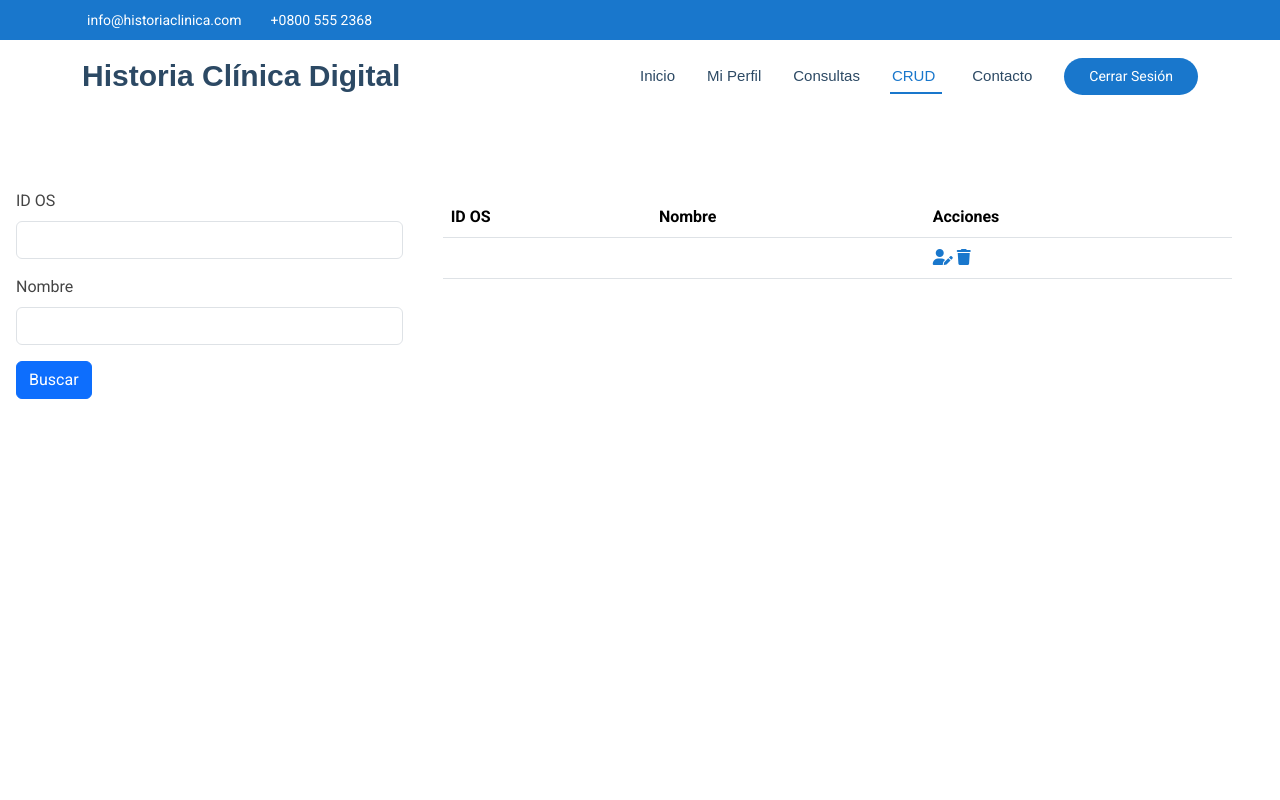
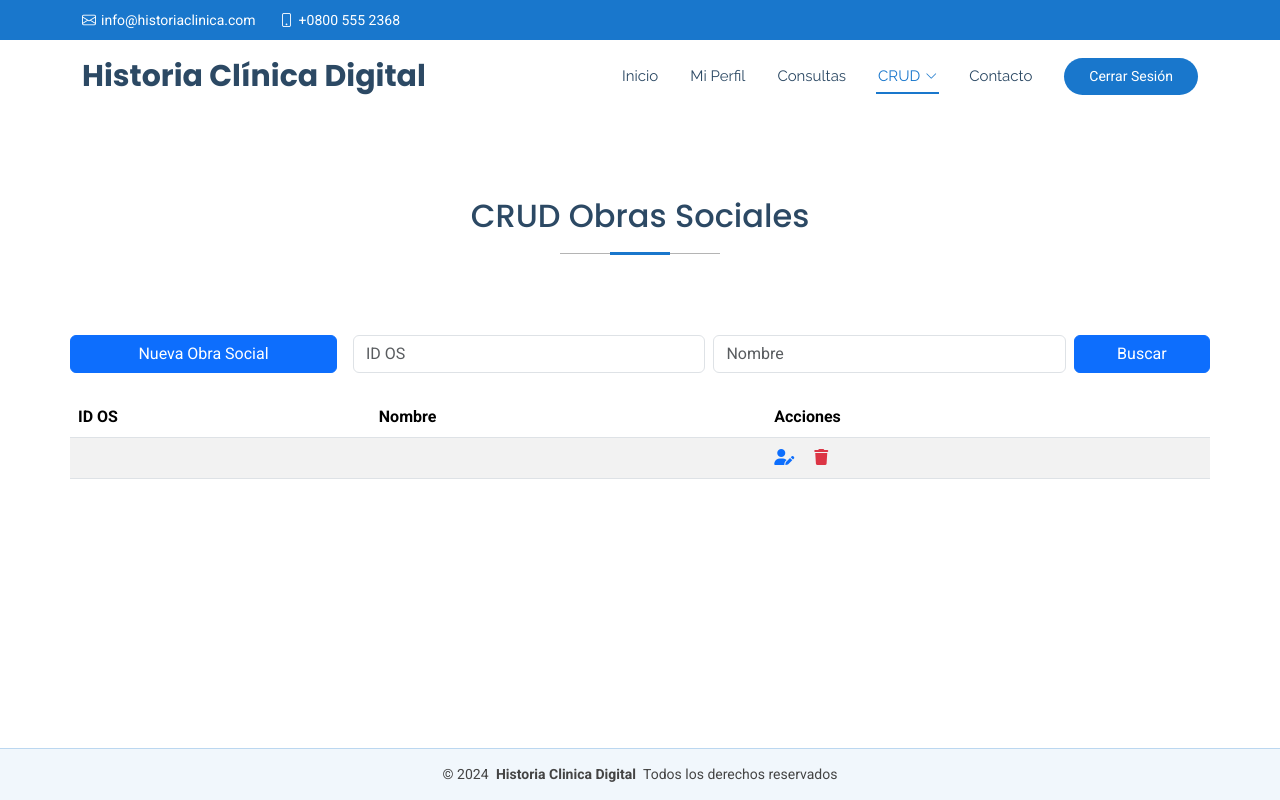
Before and after one commit to lautarog773/proyecto-historia-clinica, a PHP site: page /crud_obras_sociales.php in a window 1280 px wide. Run offline with PHP 8.4, Linux system fonts and the light colour scheme; tables that the repository leaves empty or names only in its code hold one stand-in row (values such as "Sample post"); data that the repository does not hold is empty.

Commit message:
CRUD Obras Sociales - Terminado
Funcionalidad de Agregar Obras Sociales + Formato

```diff
--- a/crud_obras_sociales.php
+++ b/crud_obras_sociales.php
@@ -15,18 +15,23 @@
   <!-- Fonts -->
   <link href="https://fonts.googleapis.com" rel="preconnect">
   <link href="https://fonts.gstatic.com" rel="preconnect" crossorigin>
-  <link href="https://fonts.googleapis.com/css2?family=Roboto:wght@100;400;500;700&display=swap" rel="stylesheet">
+  <link href="https://fonts.googleapis.com/css2?family=Roboto:ital,wght@0,100;0,300;0,400;0,500;0,700;0,900&family=Poppins:ital,wght@0,100;0,200;0,300;0,400;0,500;0,600;0,700;0,800;0,900;1,100;1,300;1,400;1,500;1,600;1,700;1,800;1,900&family=Raleway:ital,wght@0,100;0,200;0,300;0,400;0,500;0,600;0,700;0,800;0,900&display=swap" rel="stylesheet">
 
   <!-- Vendor CSS Files -->
   <link href="assets/vendor/bootstrap/css/bootstrap.min.css" rel="stylesheet">
-  <link href="https://cdnjs.cloudflare.com/ajax/libs/font-awesome/6.0.0-beta3/css/all.min.css" rel="stylesheet">
+  <link href="assets/vendor/bootstrap-icons/bootstrap-icons.css" rel="stylesheet">
+  <link href="assets/vendor/aos/aos.css" rel="stylesheet">
+  <link href="assets/vendor/fontawesome-free/css/all.min.css" rel="stylesheet">
+  <link href="assets/vendor/glightbox/css/glightbox.min.css" rel="stylesheet">
+  <link href="assets/vendor/swiper/swiper-bundle.min.css" rel="stylesheet">
+
+  <!-- Main CSS File -->
   <link href="assets/css/main.css" rel="stylesheet">
 </head>
 
 <body class="index-page">
 
   <header id="header" class="header sticky-top">
-
     <div class="topbar d-flex align-items-center">
       <div class="container d-flex justify-content-center justify-content-md-between">
         <div class="contact-info d-flex align-items-center">
@@ -37,7 +42,6 @@
     </div><!-- End Top Bar -->
 
     <div class="branding d-flex align-items-center">
-
       <div class="container position-relative d-flex align-items-center justify-content-between">
         <a href="index.php" class="logo d-flex align-items-center me-auto">
           <!-- Uncomment the line below if you also wish to use an image logo -->
@@ -47,7 +51,7 @@
 
         <nav id="navmenu" class="navmenu">
           <ul>
-        <li><a href="index.php">Inicio<br></a></li>
+            <li><a href="index.php">Inicio</a></li>
             <li><a href="perfil.php">Mi Perfil</a></li>
             <li><a href="consulta.php">Consultas</a></li>
             <li class="dropdown"><a href="crud.php" class="active"><span>CRUD</span> <i class="bi bi-chevron-down toggle-dropdown"></i></a>
@@ -63,33 +67,45 @@
         </nav>
 
         <a class="cta-btn d-none d-sm-block" href="login.php">Cerrar Sesión</a>
-
       </div>
-
     </div>
-
   </header>
 
 <main class="main">
-    <section id="contact" class="contact section">
-      <div class="container-fluid row">
+
+  <section id="contact" class="contact section container mt-4">
+
+      <div class="container section-title">
+        <h2>CRUD Obras Sociales</h2>
+      </div>
+
+    <!-- Sección de acciones (Botón + Formulario de búsqueda) -->
+    <div class="row mb-4 align-items-center">
+      <!-- Botón "Nueva Obra Social" -->
+      <div class="col-md-3 col-12 mb-2 mb-md-0">
+        <button type="button" class="btn btn-primary w-100" data-bs-toggle="modal" data-bs-target="#newOsModal">
+          Nueva Obra Social
+        </button>
+      </div>
+
       <!-- Formulario de búsqueda -->
-        <form method="GET" action="crud_obras_sociales.php" class="col-4 p-3">
-          <div class="mb-3">
-            <label for="id_cuenta" class="form-label">ID OS</label>
-            <input type="text" class="form-control" name="id_cuenta" value="<?php echo isset($_GET['id_cuenta']) ? $_GET['id_cuenta'] : ''; ?>">
+      <form method="GET" action="crud_obras_sociales.php" class="col-md-9 col-12 row gx-2">
+        <div class="col-md-5 col-12 mb-2 mb-md-0">
+          <input type="text" class="form-control" name="id_cuenta" placeholder="ID OS" value="<?php echo isset($_GET['id_cuenta']) ? $_GET['id_cuenta'] : ''; ?>">
         </div>
-          <div class="mb-3">
-            <label for="nombre" class="form-label">Nombre</label>
-            <input type="text" class="form-control" name="nombre" value="<?php echo isset($_GET['nombre']) ? $_GET['nombre'] : ''; ?>">
+        <div class="col-md-5 col-12 mb-2 mb-md-0">
+          <input type="text" class="form-control" name="nombre" placeholder="Nombre" value="<?php echo isset($_GET['nombre']) ? $_GET['nombre'] : ''; ?>">
         </div>
-          <button type="submit" class="btn btn-primary" name="buscar" value="ok">Buscar</button>
+        <div class="col-md-2 col-12">
+          <button type="submit" class="btn btn-primary w-100" name="buscar" value="ok">Buscar</button>
+        </div>
       </form>
+    </div>
 
     <!-- Tabla de resultados -->
-        <div class="col-8 p-4">
-          <table class="table">
-            <thead class="bg-info">
+    <div class="table-responsive">
+      <table class="table table-striped table-hover">
+        <thead class="bg-info text-white">
           <tr>
             <th scope="col">ID OS</th>
             <th scope="col">Nombre</th>
@@ -99,10 +115,8 @@
         <tbody>
           <?php
           include "conexion.php";
-
           $id_cuenta = isset($_GET['id_cuenta']) ? $_GET['id_cuenta'] : '';
           $nombre = isset($_GET['nombre']) ? $_GET['nombre'] : '';
-
           $query = "SELECT * FROM obras_sociales WHERE 1=1";
           $params = [];
           $types = "";
@@ -132,10 +146,10 @@
               <td><?= $datos->ID_OS ?></td>
               <td><?= $datos->Nombre ?></td>
               <td>
-                    <a href="#" onclick="editRecord(<?= $datos->ID_OS ?>, '<?= $datos->Nombre ?>')" title="Editar">
+                <a href="#" onclick="editRecord(<?= $datos->ID_OS ?>, '<?= $datos->Nombre ?>')" title="Editar" class="text-primary me-3">
                   <i class="fa-solid fa-user-pen"></i>
                 </a>
-                    <a href="?delete=<?= $datos->ID_OS ?>" onclick="return confirm('¿Estás seguro de que deseas eliminar esta obra social?');" title="Eliminar">
+                <a href="?delete=<?= $datos->ID_OS ?>" onclick="return confirm('¿Estás seguro de que deseas eliminar esta obra social?');" title="Eliminar" class="text-danger">
                   <i class="fa-solid fa-trash"></i>
                 </a>
               </td>
@@ -145,10 +159,10 @@
         </tbody>
       </table>
     </div>
-      </div>
   </section>
 </main>
 
+<!-- Modales -->
 <!-- Modal para editar -->
 <div class="modal fade" id="editModal" tabindex="-1" aria-labelledby="editModalLabel" aria-hidden="true">
   <div class="modal-dialog">
@@ -174,9 +188,38 @@
   </div>
 </div>
 
-  <!-- Vendor JS Files -->
+<!-- Modal para agregar -->
+<div class="modal fade" id="newOsModal" tabindex="-1" aria-labelledby="newOsModalLabel" aria-hidden="true">
+  <div class="modal-dialog">
+    <div class="modal-content">
+      <form method="POST" action="crud_obras_sociales.php">
+        <div class="modal-header">
+          <h5 class="modal-title" id="newOsModalLabel">Agregar Nueva Obra Social</h5>
+          <button type="button" class="btn-close" data-bs-dismiss="modal" aria-label="Close"></button>
+        </div>
+        <div class="modal-body">
+          <div class="mb-3">
+            <label for="nombre_os" class="form-label">Nombre de la Obra Social</label>
+            <input type="text" class="form-control" name="nombre_os" id="nombre_os" required>
+          </div>
+        </div>
+        <div class="modal-footer">
+          <button type="button" class="btn btn-secondary" data-bs-dismiss="modal">Cancelar</button>
+          <button type="submit" class="btn btn-primary" name="guardar_os">Guardar</button>
+        </div>
+      </form>
+    </div>
+  </div>
+</div>
+
+<footer class="footer light-background">
+    <div class="container copyright text-center">
+      <p>© 2024 <strong class="px-1 sitename">Historia Clinica Digital</strong> <span>Todos los derechos reservados</span></p>
+    </div>
+  </footer>
+
+<!-- Scripts -->
 <script src="assets/vendor/bootstrap/js/bootstrap.bundle.min.js"></script>
-
 <script>
   function editRecord(id, nombre) {
     document.getElementById('editIdOs').value = id;
@@ -185,8 +228,9 @@
   }
 </script>
 
+<!-- PHP Funcionalidad de Backend -->
 <?php
-  // Manejo de eliminación con control de error
+// Manejo de eliminación
 if (isset($_GET['delete'])) {
     $id_os = intval($_GET['delete']);
     $stmt = $conexion->prepare("DELETE FROM obras_sociales WHERE ID_OS = ?");
@@ -210,12 +254,34 @@
     $stmt->bind_param("si", $nombre, $id_os);
 
     if ($stmt->execute()) {
-          echo "<script>alert('Obra social actualizada exitosamente'); window.location.href='crud_obras_sociales.php';</script>";
+      echo "<script>alert('Obra social actualizada exitosamente');</script>";
+      echo "<script>window.location.href = 'crud_obras_sociales.php';</script>"; // Redirige al listado
+
     } else {
         echo "<script>alert('Error al actualizar la obra social');</script>";
     }
     $stmt->close();
 }
+
+
+
+// Inserción de nueva obra social
+if (isset($_POST['guardar_os'])) {
+    $nombre_os = $_POST['nombre_os'];
+    include "conexion.php";
+    $stmt = $conexion->prepare("INSERT INTO obras_sociales (Nombre) VALUES (?)");
+    $stmt->bind_param("s", $nombre_os);
+
+    if ($stmt->execute()) {
+        echo "<script>alert('Obra social agregada exitosamente'); window.location.href='crud_obras_sociales.php';</script>";
+
+      } else {
+        echo "<script>alert('Error al agregar la obra social');</script>";
+    }
+
+    $stmt->close();
+    $conexion->close();
+}
 ?>
 </body>
 </html>
```
Lines whose indentation alone changed are shown as unchanged.
